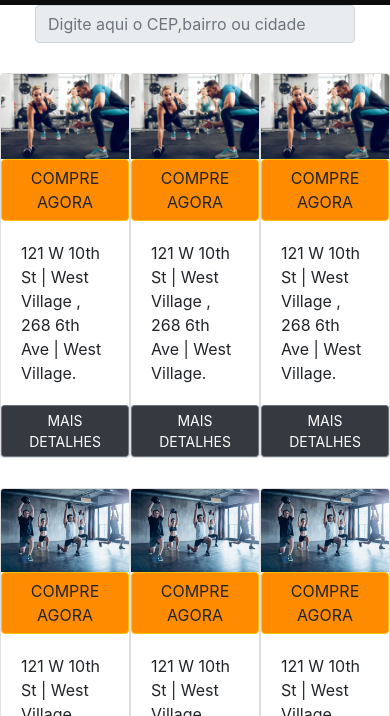
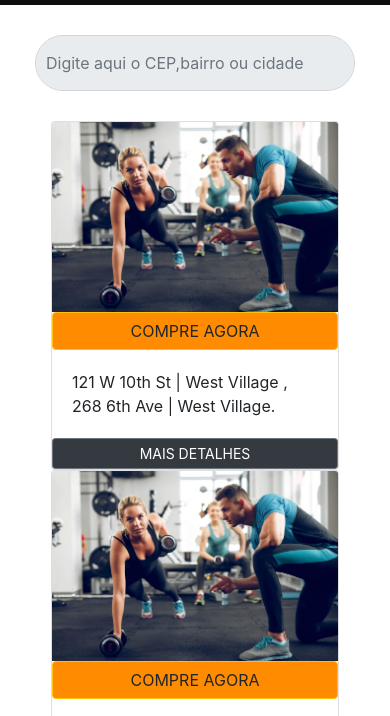
Before and after one commit to joaupaulo/JGYM, a plain HTML site: page unidade.html in a window 390 px wide. Shown: the part 91-807 px from the top of the page. Drawn offline with Linux system fonts and the light colour scheme.

Commit message:
algumas modificações

```diff
--- a/css/main.css
+++ b/css/main.css
@@ -102,14 +102,13 @@ color: white;
 
      }
 
-<<<<<<< HEAD
       /* CSS UNIDADE HTML  */
 
 .embaixo{
     padding: 27px 10px;
     border: 3;
     border-radius: 30px;
-    margin-top: 10px;
+    margin-top: 30px;
 }
 
 .cardunid{
@@ -123,6 +122,11 @@ color: white;
     background-color: darkorange;
 }
 
-=======
 
->>>>>>> e6c70b8da3d6b196c347bb3d6cc7f7d34580a6d1
+@media (max-width: 767.98px) {
+    .cardunid {
+flex-direction: column;
+align-items: center;
+
+    }
+}
```
Also changed, not shown: img/betty'a.webp (added), img/coriinga.jpg (added).
